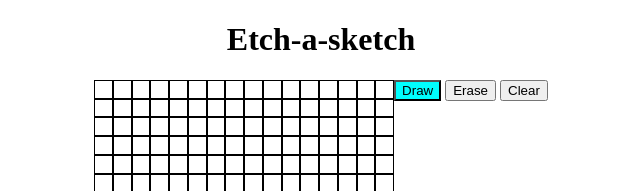
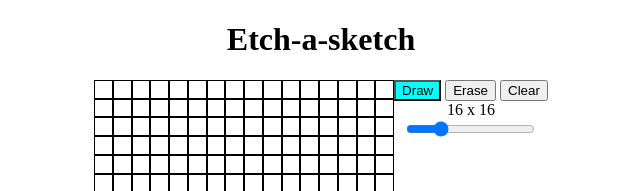
Before and after one commit to justincschoi/etch-a-sketch, a plain HTML site: page index.html in a window 1280 px wide. Shown: the top 191 px of the page, without its empty margins (319-959 px from the left). Drawn offline with Linux system fonts and the light colour scheme.

Commit message:
Add range slider for grid

```diff
--- a/index.html
+++ b/index.html
@@ -18,6 +18,9 @@
             <button id="draw">Draw</button>
             <button id="erase">Erase</button>
             <button id="clear">Clear</button>
+            <div id="grid-size" class="size">16 x 16</div>
+            <input id="grid-value" type="range" value="16" min="1" max="64" />
+        </div>
         </div>
     </main>
     <script src="script.js"></script>
```
